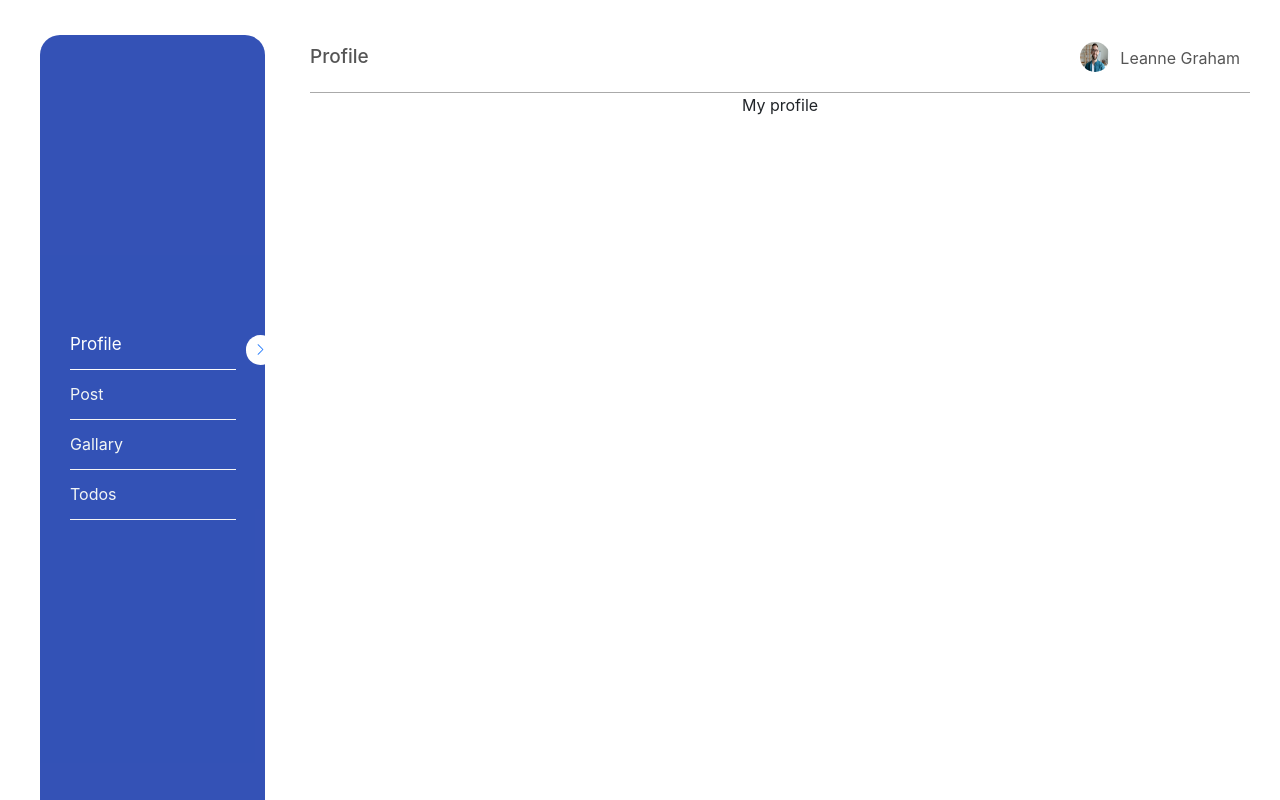
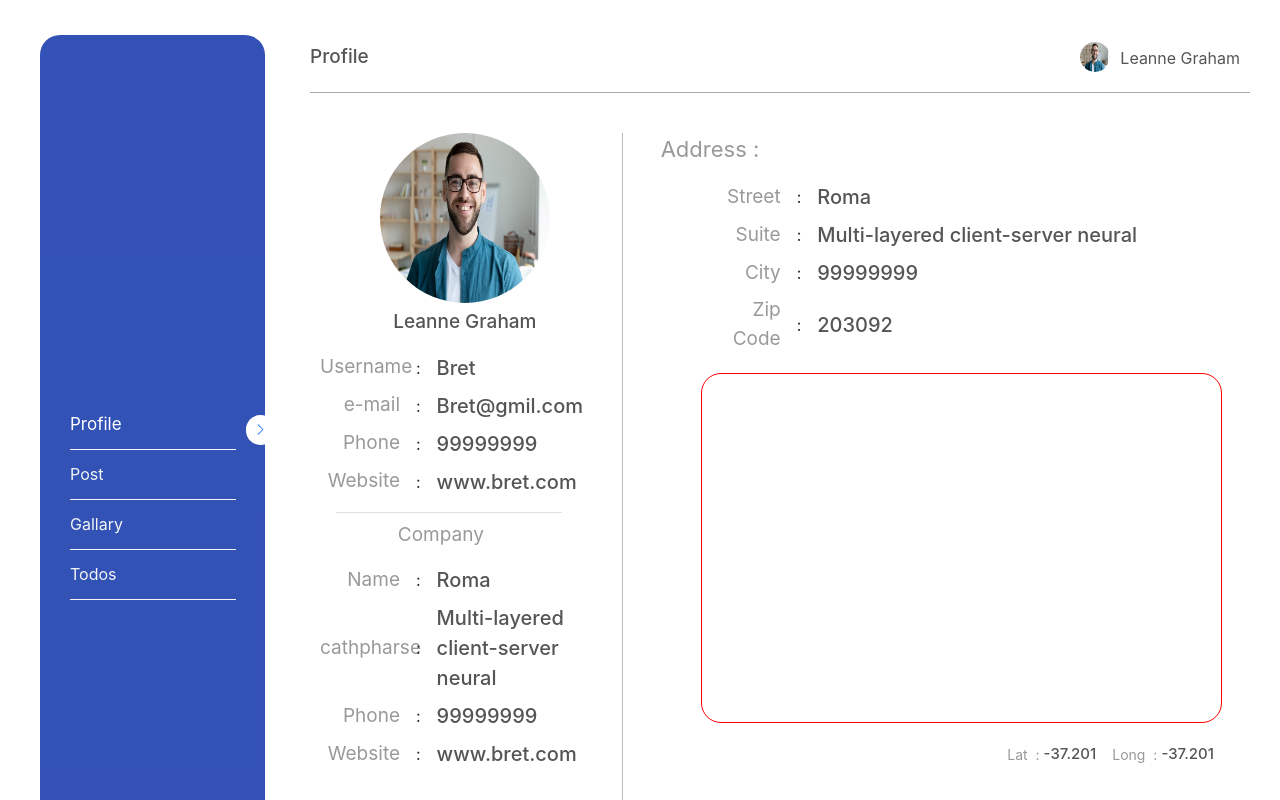
Before and after one commit to Muklasar/panorbit-assingment, a React (Create React App) app: page /profile/profile in a window 1280 px wide. Shown: the top 800 px of the page. Built offline with nearby package versions, Linux system fonts and the light colour scheme.

Commit message:
profile stucture added

```diff
--- a/src/components/Dashboard/sidebar.css
+++ b/src/components/Dashboard/sidebar.css
@@ -1,5 +1,5 @@
 .sidebar-container{
-    height: 100vh;
+    height: 120vh;
     width: 100%;
     background-color: rgb(30 64 175);
     opacity: .9;
--- a/src/components/Profile/Profile.jsx
+++ b/src/components/Profile/Profile.jsx
@@ -1,6 +1,103 @@
-const Profile = () =>{
-    return(
-        <div>My profile</div>
+import './profile.css'
+import ProfileImage from '../../assests/profile-image-20.jpg'
+
+const Profile = () => {
+    return (
+        <div className="row dashboard-profile-container">
+            <div className='col-4 dashboard-profile-left'>
+                <div className='dashboard-profile-left-top'>
+                    <img src={ProfileImage} />
+                    <p>Leanne Graham</p>
+                </div>
+                <div className='dashboard-profile-left-middle'>
+                    <div className='d-flex align-items-center'>
+                        <div className='profile-text-1 text-end'>Username</div>
+                        <div className=' text-start ms-3 me-3'>:</div>
+                        <div className='profile-text-2 text-start'>Bret</div>
+                    </div>
+                    <div className='d-flex align-items-center mt-2'>
+                        <div className='profile-text-1 text-end'>e-mail</div>
+                        <div className=' text-start ms-3 me-3'>:</div>
+                        <div className='profile-text-2 text-start'>Bret@gmil.com</div>
+                    </div>
+                    <div className='d-flex align-items-center mt-2'>
+                        <div className='profile-text-1 text-end'>Phone</div>
+                        <div className=' text-start ms-3 me-3'>:</div>
+                        <div className='profile-text-2 text-start'>99999999</div>
+                    </div>
+                    <div className='d-flex align-items-center mt-2'>
+                        <div className='profile-text-1 text-end'>Website</div>
+                        <div className=' text-start ms-3 me-3'>:</div>
+                        <div className='profile-text-2 text-start'>www.bret.com</div>
+                    </div>
+                </div>
+                <div className='dashboard-profile-left-end'>
+                    <div className='d-flex align-items-center'>
+                        <div className='profile-text-1 w-100 pe-3 border-top pt-2 me-5 ms-3 mb-3'>Company</div>
+                    </div>
+                    <div className='d-flex align-items-center'>
+                        <div className='profile-text-1 text-end'>Name</div>
+                        <div className=' text-start ms-3 me-3'>:</div>
+                        <div className='profile-text-2 text-start'>Roma</div>
+                    </div>
+                    <div className='d-flex align-items-center mt-2'>
+                        <div className='profile-text-1 text-end'>cathpharse</div>
+                        <div className=' text-start ms-3 me-3'>:</div>
+                        <div className='profile-text-2 text-start'>Multi-layered client-server neural</div>
+                    </div>
+                    <div className='d-flex align-items-center mt-2'>
+                        <div className='profile-text-1 text-end'>Phone</div>
+                        <div className=' text-start ms-3 me-3'>:</div>
+                        <div className='profile-text-2 text-start'>99999999</div>
+                    </div>
+                    <div className='d-flex align-items-center mt-2'>
+                        <div className='profile-text-1 text-end'>Website</div>
+                        <div className=' text-start ms-3 me-3'>:</div>
+                        <div className='profile-text-2 text-start'>www.bret.com</div>
+                    </div>
+                </div>
+            </div>
+            <div className='col-8 dashboard-profile-right'>
+                <div className='d-flex align-items-start jutify-content-start'>
+                    <div className='dashboard-profile-right-heading w-100 text-start ms-2'>Address : </div>
+                </div>
+                <div className='ps-5 pt-3'>
+                    <div className='d-flex align-items-center'>
+                        <div className='profile-text-1 text-end'>Street</div>
+                        <div className=' text-start ms-3 me-3'>:</div>
+                        <div className='profile-text-2 text-start'>Roma</div>
+                    </div>
+                    <div className='d-flex align-items-center mt-2'>
+                        <div className='profile-text-1 text-end'>Suite</div>
+                        <div className=' text-start ms-3 me-3'>:</div>
+                        <div className='profile-text-2 text-start'>Multi-layered client-server neural</div>
+                    </div>
+                    <div className='d-flex align-items-center mt-2'>
+                        <div className='profile-text-1 text-end'>City</div>
+                        <div className=' text-start ms-3 me-3'>:</div>
+                        <div className='profile-text-2 text-start'>99999999</div>
+                    </div>
+                    <div className='d-flex align-items-center mt-2'>
+                        <div className='profile-text-1 text-end'>Zip Code</div>
+                        <div className=' text-start ms-3 me-3'>:</div>
+                        <div className='profile-text-2 text-start'>203092</div>
+                    </div>
+                    <div className='profile-map-container'>
+
+                    </div>
+                    <div className='profile-location-container d-flex align-items-center justify-content-end'>
+                        <div className='d-flex align-items-center'>
+                            <p className='point-text'>Lat <span className='ms-1 me-1'>:</span> </p>
+                            <p className='point-value'>-37.201</p>
+                        </div>
+                        <div className='d-flex align-items-center me-2 ms-3'>
+                            <p className='point-text'>Long <span className='ms-1 me-1'>:</span></p>
+                            <p className='point-value'> -37.201</p>
+                        </div>
+                    </div>
+                </div>
+            </div>
+        </div>
     )
 }
 
--- /dev/null
+++ b/src/components/Profile/profile.css
@@ -0,0 +1,76 @@
+.profile-text-1{
+    font-size: 19px;
+    /* font-weight: 500; */
+    color: #999;
+    width: 80px;
+    /* border: 1px solid red; */
+}
+
+.profile-text-2{
+    font-size: 20px;
+    font-weight: 500;
+    color: #555;
+}
+
+
+.dashboard-profile-container{
+    padding: 40px 10px 10px;
+}
+
+.dashboard-profile-left{
+    height: 100vh;
+    border-right: 1px solid #bbb;
+}
+
+
+.dashboard-profile-left-top > img{
+    border-radius: 50%;
+    width: 170px;
+    height: 170px;
+}
+
+.dashboard-profile-left-top > p{
+    font-size: 19px;
+    font-weight: 500;
+    color: #555;
+    margin-top: 5px;
+}
+
+.dashboard-profile-left-end{
+    /* border: 1px solid red; */
+    margin-top: 15px;
+    /* padding-top: 15px; */
+}
+
+/* right */
+
+.dashboard-profile-right{
+    height: 100vh;
+    /* border: 1px solid red; */
+    padding: 0px 30px;
+}
+
+.dashboard-profile-right-heading{
+    color: #999;
+    font-size: 22px;
+}
+
+/* map conatiner */
+
+.profile-map-container{
+    width: 100%;
+    height: 350px;
+    border: 1px solid red;
+    margin: 20px 0 ;
+    border-radius: 20px;
+}
+
+.point-text{
+    font-size: 14px;
+    color: #999;
+}
+.point-value{
+    font-size: 15px;
+    color: #555;
+    font-weight: 500;
+}
```
